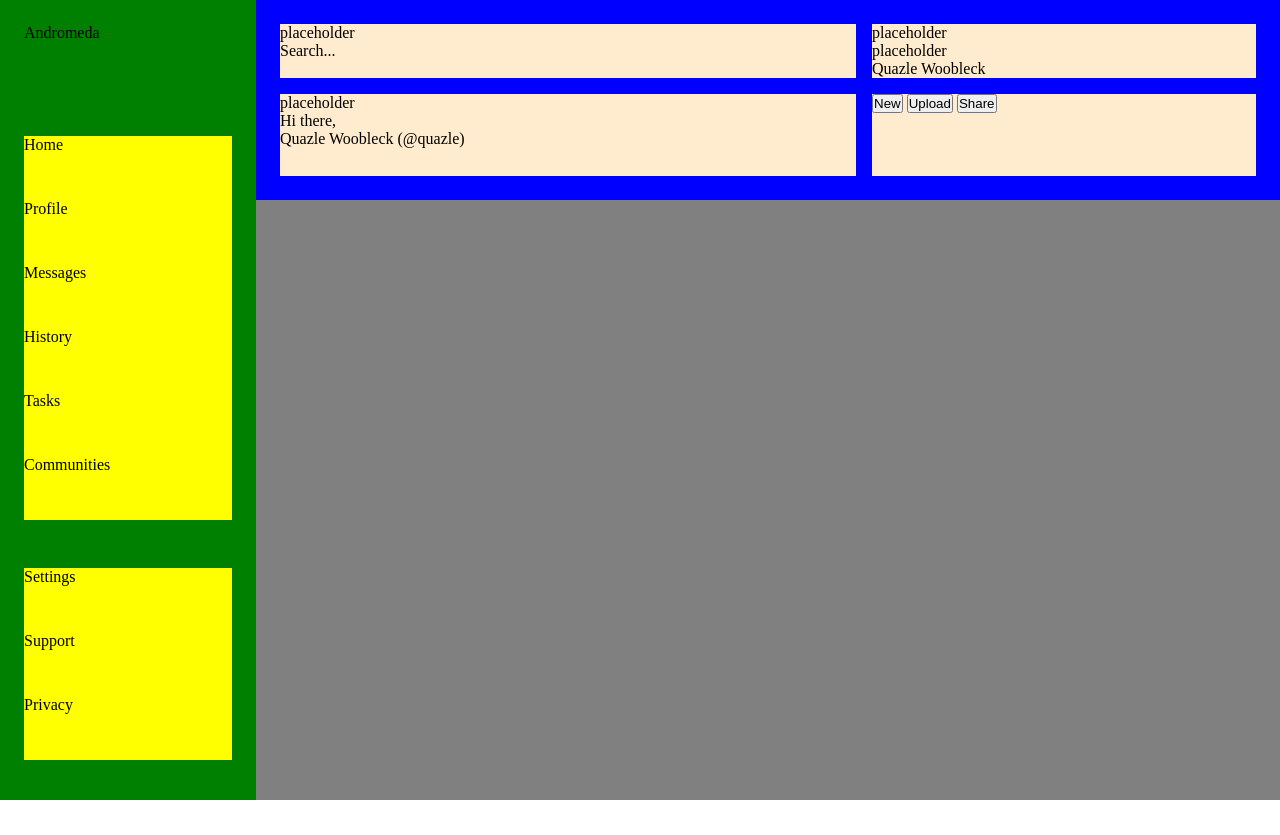
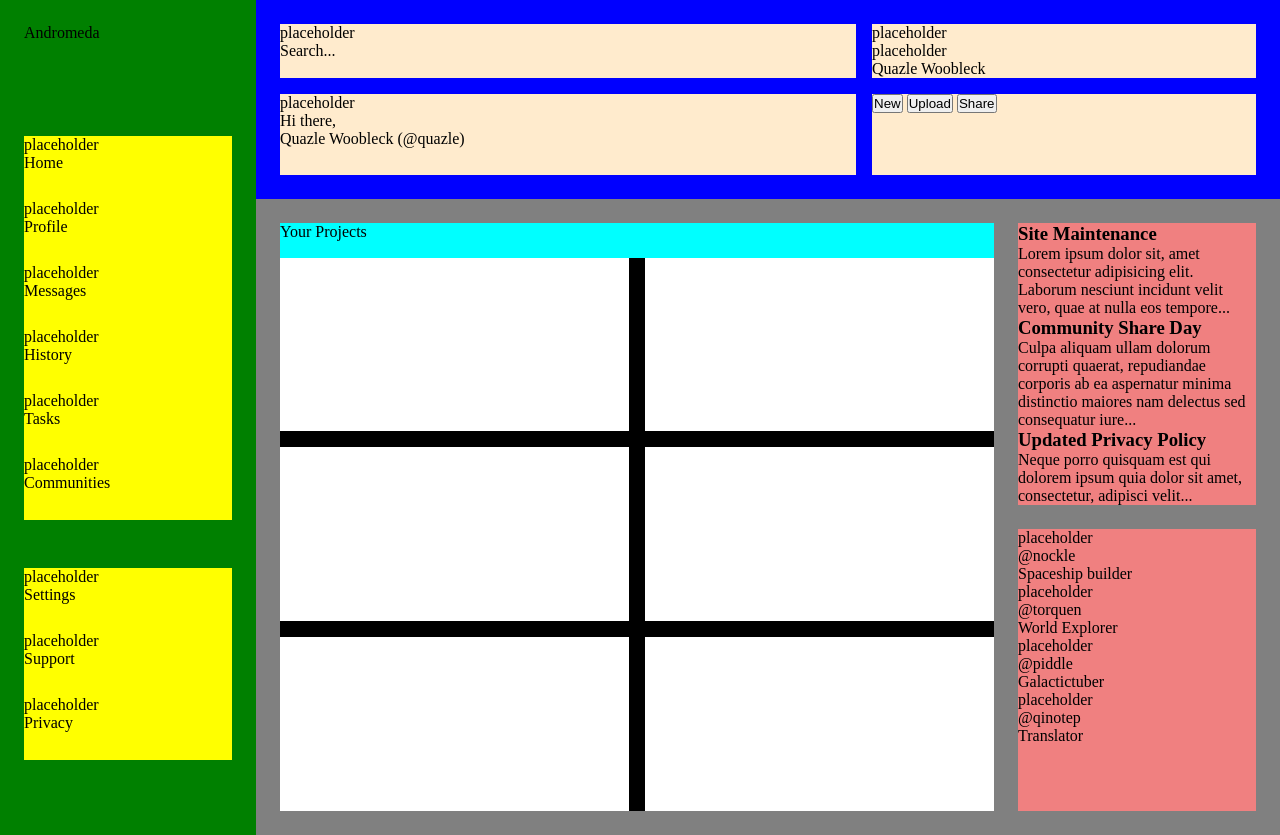
Before and after one commit to BabySparta/admin-Dashboard, a plain HTML site: page index.html in a window 1280 px wide. Before the commit the page ends 800 px from the top, so only its background shows below. Drawn offline with Linux system fonts and the light colour scheme; a script that the page names is missing.

Commit message:
Finish basic dashboard logic

```diff
--- a/index.html
+++ b/index.html
@@ -36,20 +36,95 @@
         <div class="sidebar">
             <div class="sideHeader">Andromeda</div>
             <div class="sideWrapper">
-                <div class="home">Home</div>
-                <div class="profile">Profile</div>
-                <div class="messages">Messages</div>
-                <div class="history">History</div>
-                <div class="tasks">Tasks</div>
-                <div class="communities">Communities</div>
+                <div class="home">
+                    <div class="homeIcon">placeholder</div>
+                    <div class="honeText">Home</div>
+                </div>
+                <div class="profile">
+                    <div class="profileIcon">placeholder</div>
+                    <div class="profileText">Profile</div>
+                </div>
+                <div class="messages">
+                    <div class="messagesIcon">placeholder</div>
+                    <div class="messagesText">Messages</div>
+                </div>
+                <div class="history">
+                    <div class="historyIcon">placeholder</div>
+                    <div class="historyText">History</div>
+                </div>
+                <div class="tasks">
+                    <div class="tasksIcon">placeholder</div>
+                    <div class="tasksText">Tasks</div>
+                </div>
+                <div class="communities">
+                    <div class="communitiesIcon">placeholder</div>
+                    <div class="communitiesText">Communities</div>
+                </div>
             </div>
             <div class="sideWrapperTwo">
-                <div class="settings">Settings</div>
-                <div class="support">Support</div>
-                <div class="pirvacy">Privacy</div>
+                <div class="settings">
+                    <div class="settingsIcon">placeholder</div>
+                    <div class="settingsText">Settings</div>
+                </div>
+                <div class="support">
+                    <div class="supportIcon">placeholder</div>
+                    <div class="supportText">Support</div>
+                </div>
+                <div class="pirvacy">
+                    <div class="privacyIcon">placeholder</div>
+                    <div class="privacyText">Privacy</div>
+                </div>
             </div>
         </div>
-        <div class="content"></div>
+        <div class="content">
+            <div class="projects">
+                <div class="projectsTitle">Your Projects</div>
+                <div class="projectsContent">
+                    <div class="project 1"></div>
+                    <div class="project 2"></div>
+                    <div class="project 3"></div>
+                    <div class="project 4"></div>
+                    <div class="project 5"></div>
+                    <div class="project 6"></div>
+                </div>
+            </div>
+            <div class="announcements">
+                <div class="siteWork">
+                    <h3>Site Maintenance</h3>
+                    <div>Lorem ipsum dolor sit, amet consectetur adipisicing elit. Laborum nesciunt incidunt velit vero, quae at nulla eos tempore...</div>
+                </div>
+                <div class="shareDay">
+                    <h3>Community Share Day</h3>
+                    <div>Culpa aliquam ullam dolorum corrupti quaerat, repudiandae corporis ab ea aspernatur minima distinctio maiores nam delectus sed consequatur iure...</div>
+                </div>
+                <div class="policyUpdate">
+                    <h3>Updated Privacy Policy</h3>
+                    <div>Neque porro quisquam est qui dolorem ipsum quia dolor sit amet, consectetur, adipisci velit...</div>
+                </div>
+            </div>
+            <div class="trending">
+                <div class="trend1">
+                    <div class="trendIcon1">placeholder</div>
+                    <div class="person1">@nockle</div>
+                    <div class="desc1">Spaceship builder</div>
+                </div>
+                <div class="trend2">
+                    <div class="trendIcon2">placeholder</div>
+                    <div class="person2">@torquen</div>
+                    <div class="desc2">World Explorer</div>
+                </div>
+                <div class="trend3">
+                    <div class="trendIcon3">placeholder</div>
+                    <div class="person3">@piddle</div>
+                    <div class="desc3">Galactictuber</div>
+                </div>
+                <div class="trend4">
+                    <div class="trendIcon4">placeholder</div>
+                    <div class="person4">@qinotep</div>
+                    <div class="desc4">Translator</div>
+                </div>
+            </div>
+        </div>
     </div>
 </body>
 </html>
--- a/styles.css
+++ b/styles.css
@@ -64,6 +64,47 @@
 
 .content {
     background-color: gray;
+    padding: 24px;
     grid-column: 2 / 3;
     grid-row: 2 / 3;
+    display: grid;
+    grid-template-columns: 3fr 1fr;
+    grid-template-rows: 1fr 1fr;
+    gap: 24px;
 }
+
+.projects {
+    background-color: lightcoral;
+    grid-row: 1 / -1;
+    grid-column: 1 / 2;
+    display: grid;
+    grid-template-rows: 1fr 16fr;
+}
+
+.projectsTitle {
+    background-color: aqua;
+}
+
+.projectsContent {
+    background-color: black;
+    display: grid;
+    overflow: auto;
+    gap: 16px;
+    grid-template-columns: repeat(auto-fit, minmax(300px, 2fr));
+    grid-template-rows: 1fr, 1fr, 1fr;
+}
+
+.project {
+    background-color: white;
+}
+
+.announcements {
+    background-color: lightcoral;
+    grid: 1 / 2 / 2 / 3;
+}
+
+.trending {
+    background-color: lightcoral;
+    grid-row: 2 / 3;
+    grid-column: 2 / 3;
+}
```
